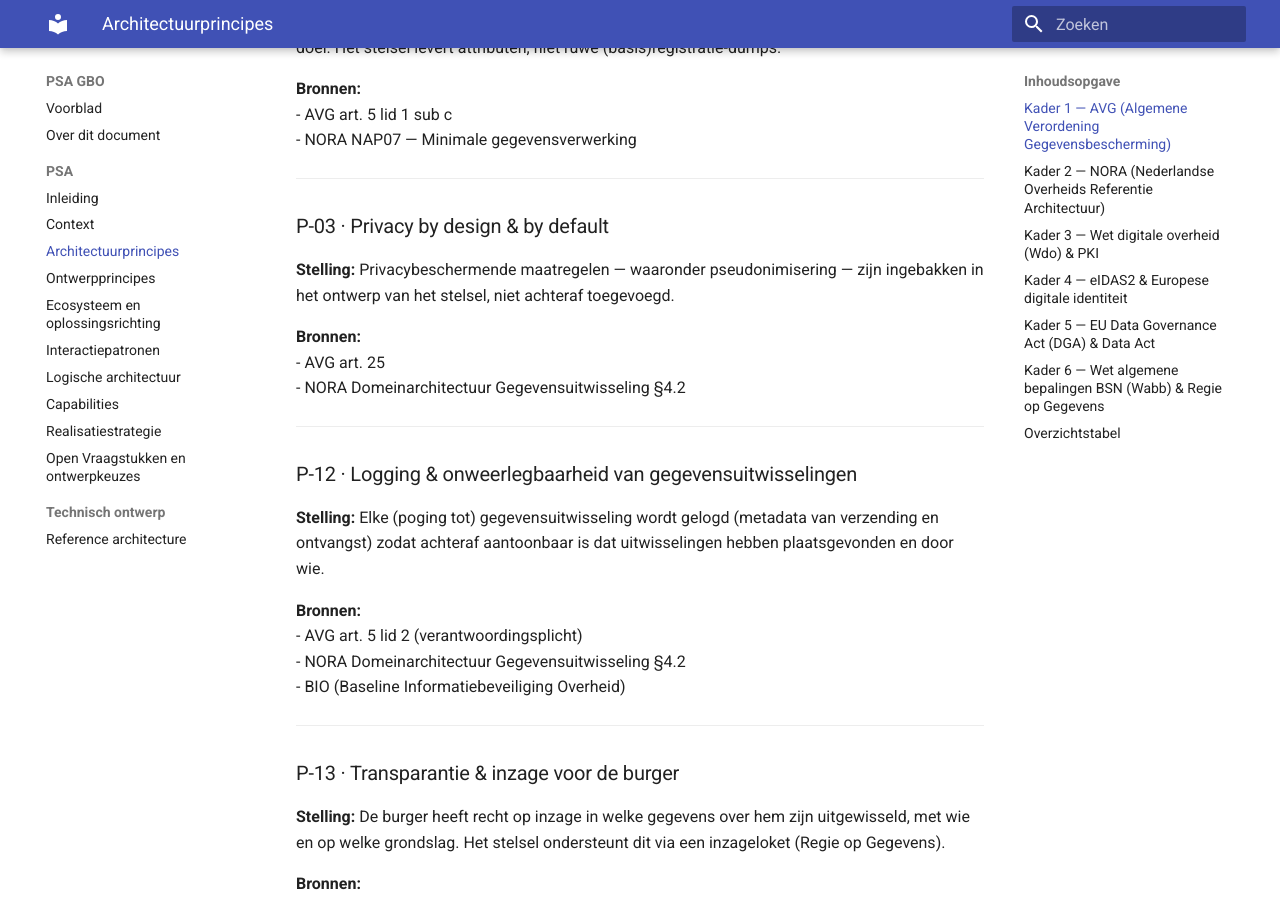
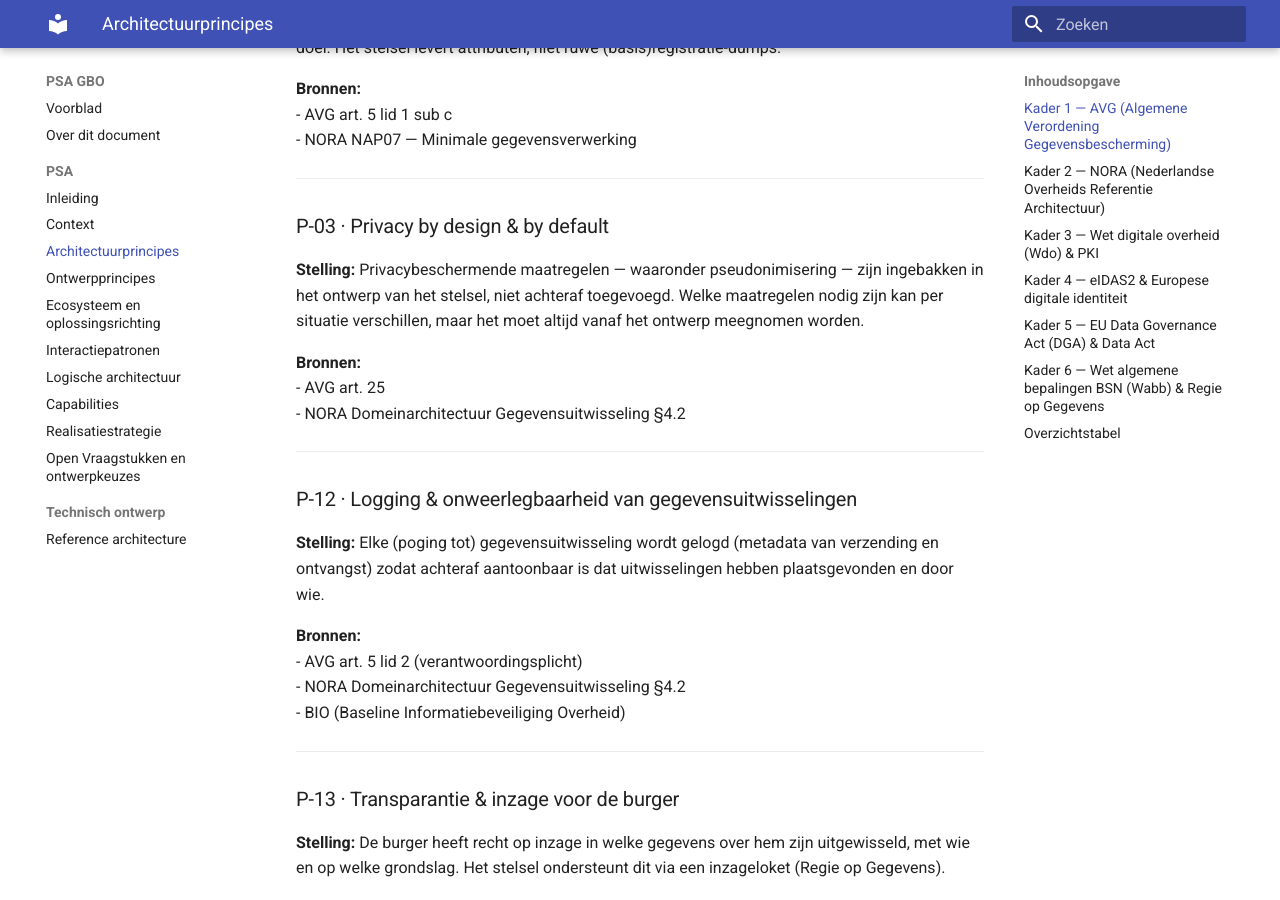
Before and after one commit to ICTU/GBO, an MkDocs documentation site: the page built from docs/psa/architectuurprincipes.md, in a window 1280 px wide and 900 px high, scrolled down 735 px. Built offline with MkDocs 1.6.1 and Material for MkDocs 9.7.7, drawn with Linux system fonts in a browser that asks for light colours.

Commit message:
Update architectuurprincipes.md

```diff
--- a/docs/psa/architectuurprincipes.md
+++ b/docs/psa/architectuurprincipes.md
@@ -30,7 +30,7 @@
 
 ### P-03 · Privacy by design & by default
 
-**Stelling:** Privacybeschermende maatregelen — waaronder pseudonimisering — zijn ingebakken in het ontwerp van het stelsel, niet achteraf toegevoegd.
+**Stelling:** Privacybeschermende maatregelen — waaronder pseudonimisering — zijn ingebakken in het ontwerp van het stelsel, niet achteraf toegevoegd. Welke maatregelen nodig zijn kan per situatie verschillen, maar het moet altijd vanaf het ontwerp meegnomen worden.
 
 **Bronnen:**
 - AVG art. 25
```
